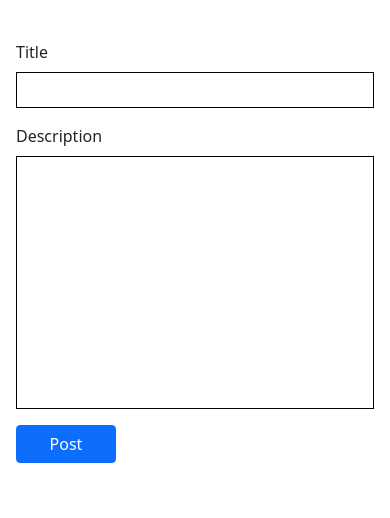
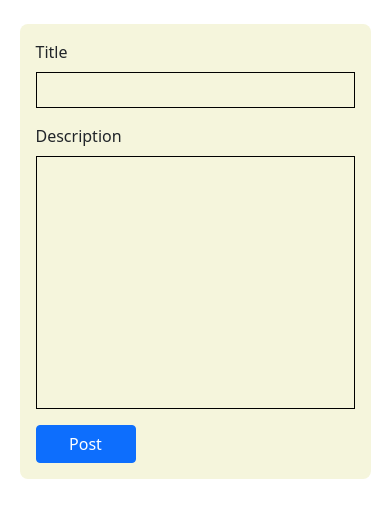
Before and after one commit to pushkar707/flask-blog, a Flask app: page /create in a window 390 px wide. Shown: the part 85-603 px from the top of the page. Run offline with Flask 2, Linux system fonts and the light colour scheme; a user stored in the database is signed in.

Commit message:
resolved minor issues

```diff
--- a/myProject/templates/base.html
+++ b/myProject/templates/base.html
@@ -144,7 +144,7 @@
       @media (max-width:1224px) {
         .my-container{
           margin: auto;
-          margin-top: 50pxcv;
+          margin-top: 50px;
           width: 90%;
         }
         .header{
@@ -197,7 +197,6 @@
 
         .lines{
           font-size: 16px;
-          /* text-align: center; */
         }
 
         .lines button{
--- a/myProject/templates/create_post.html
+++ b/myProject/templates/create_post.html
@@ -24,7 +24,7 @@
     border: 1px solid black;
 }
 </style>
-<div class="my-containerv p-3 my-4">
+<div class="my-container p-3 my-4">
 <form method="POST">
     {{form.hidden_tag()}}
     <div class="mb-3">
```
